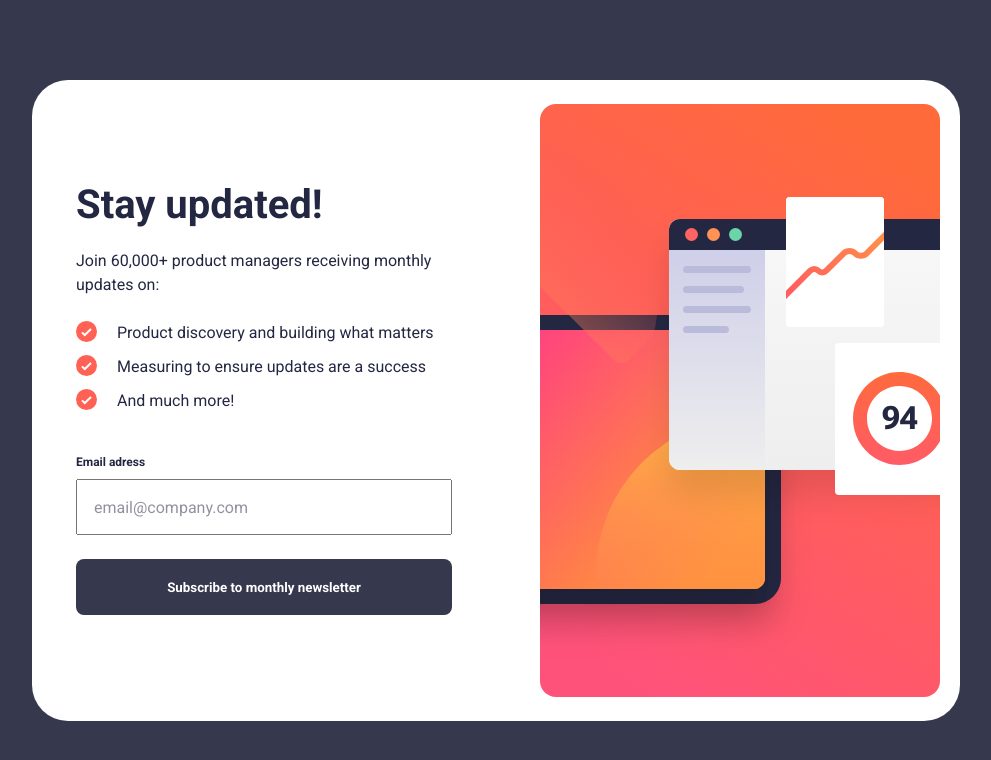
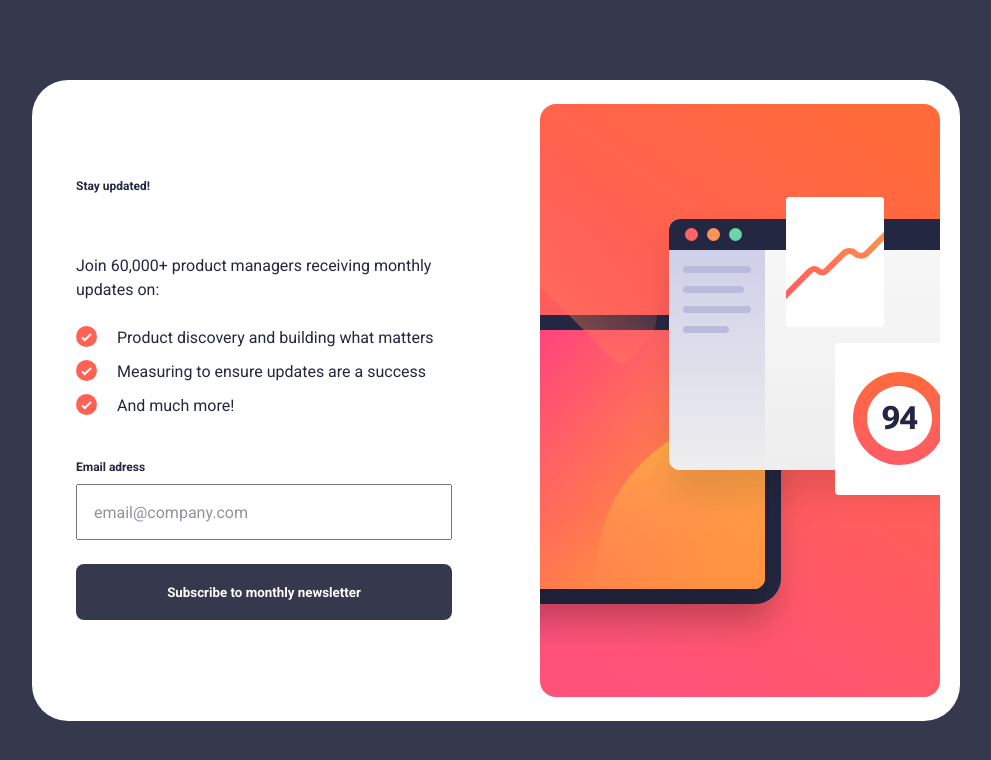
Before and after one commit to bacigala25/newslette-sign-up, a plain HTML site: page index.html in a window 1280 px wide. Shown: the whole page, without its empty margins (144-1135 px from the left). Drawn offline with Linux system fonts and the light colour scheme.

Commit message:
Update style.css

```diff
--- a/style.css
+++ b/style.css
@@ -228,4 +228,9 @@ h1 {
     .hidden {
         display: none;
     }
+
+     .about h1 {
+        font-size: 12px;
+        padding-bottom: 38px;
+    }
 }
```
